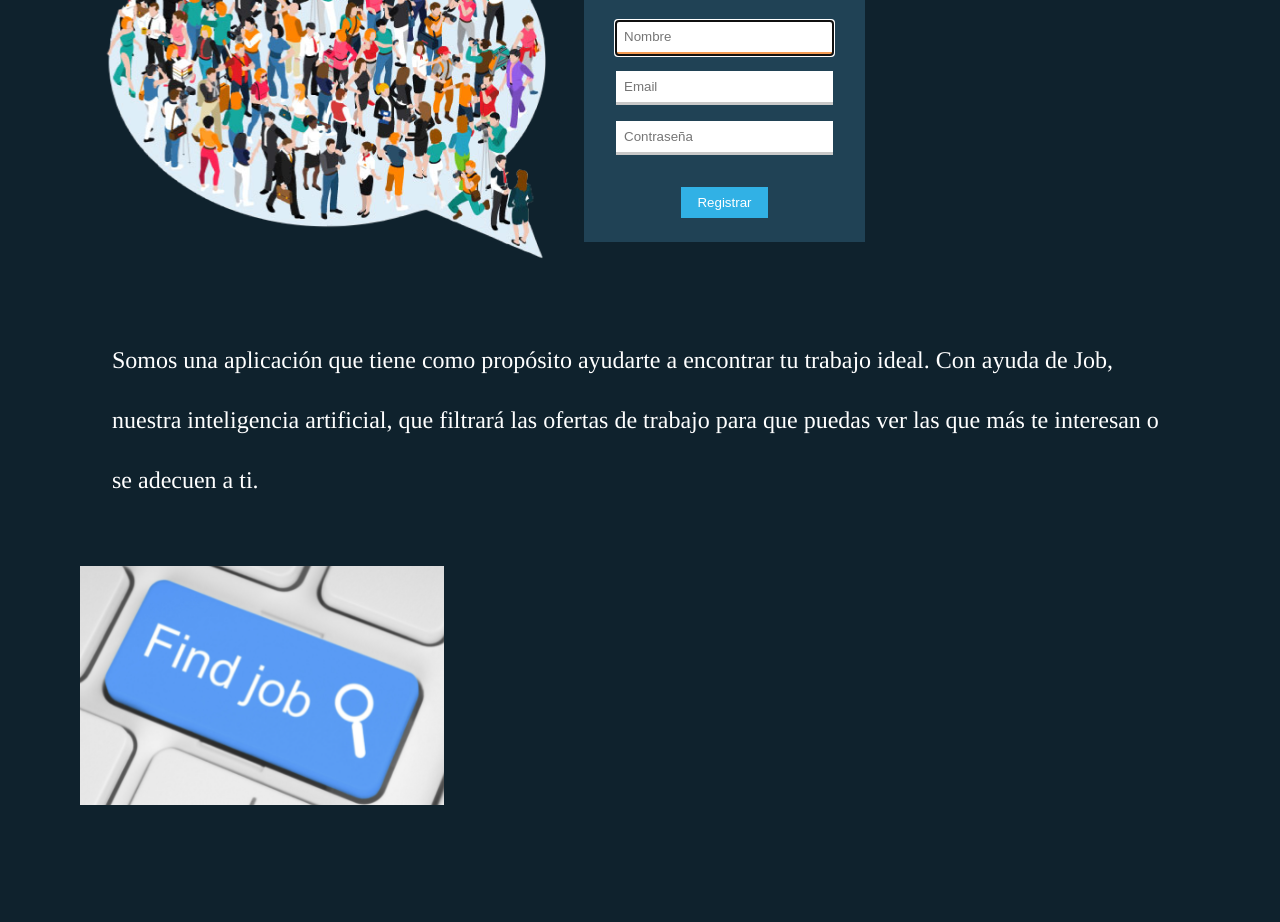
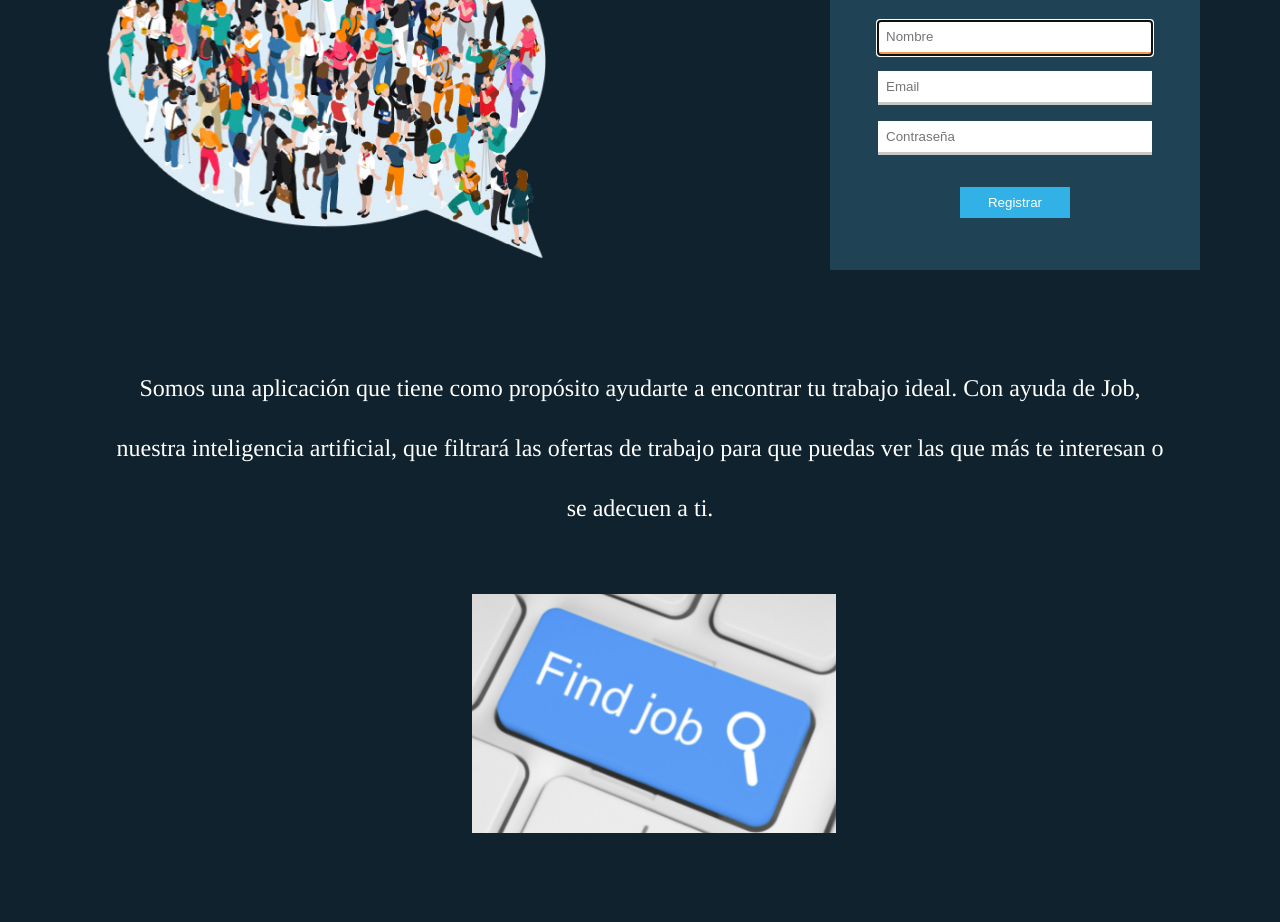
Before and after one commit to JCarlosFloresV/IHC-Grupo4, a plain HTML site: page challenge/index.html in a window 1280 px wide. Shown: the part 461-1383 px from the top of the page. Before the commit the page ends 1355 px from the top, so only its background shows below. Drawn offline with Linux system fonts and the light colour scheme.

Commit message:
Update style.css

```diff
--- a/challenge/style.css
+++ b/challenge/style.css
@@ -7,12 +7,22 @@ body{
   margin: 0;
 }
 h1{
+text-align: center;
 font-size: 4rem;
 line-height: 1.3em;
+}
+.logo{
+  display: flex;
+  justify-content: space-between;
+  align-items: center;
 }
 .imagen{
   margin-bottom: 1.6em;
   float: left;
+}
+.imagenFJ{
+ margin: auto;
+ width: 30%;
 }
 .header{
   background: #204255;
@@ -26,11 +36,6 @@ line-height: 1.3em;
 .header a{
   color: white;
   text-decoration: none;
-}
-.logo{
-  display: flex;
-  justify-content: space-between;
-  align-items: center;
 }
 .navigation ul{
   margin: 0;
@@ -57,13 +62,13 @@ line-height: 1.3em;
   font-size: 1.5rem;
   line-height: 2.5em;
   color: white;
-  text-align: left;
+  text-align: center;
 }
-
 .contenedorRegistro{
-  max-width: 450px;
-  height: auto;
+  max-width: 550px;
+  height: 370px;
   margin: 5% auto;
+  margin-left: 750px;
   padding-bottom: 1rem;
   background-color: #204255;
 }
@@ -80,7 +85,7 @@ line-height: 1.3em;
   font-size: 35px;
 }
 .form_reg{
-  padding: 0 2rem;
+  padding: 0 3rem;
   display: flex;
   flex-direction: column;
   justify-content: center;
```
